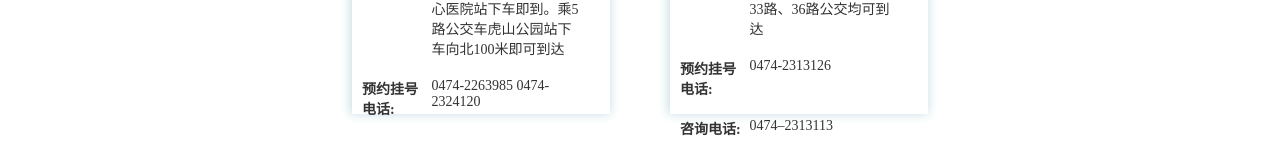
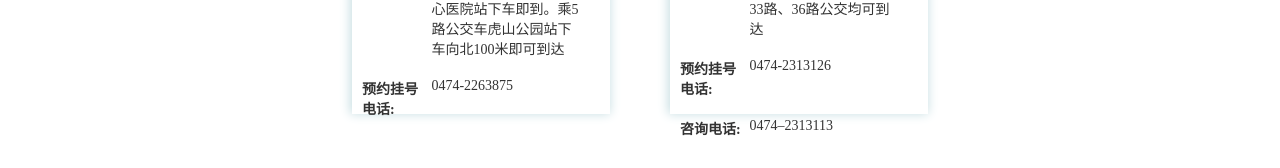
Before and after one commit to little-tiger-aowu/ULANQAB, a Vue app: page /#/home in a window 1280 px wide. Shown: the part 2736-2904 px from the top of the page. Built offline with nearby package versions, Linux system fonts and the light colour scheme; no server answers; what vue-baidu-map would draw is missing.

Commit message:
预约号码修改

```diff
--- a/src/views/Home/index.vue
+++ b/src/views/Home/index.vue
@@ -334,7 +334,7 @@
             </el-row>
             <el-row class="purple-item">
               <el-col :span="7"><strong>预约挂号电话:</strong></el-col>
-              <el-col :span="15">0474-2263985 0474-2324120</el-col>
+              <el-col :span="15">0474-2263875</el-col>
             </el-row>
           </div>
         </el-col>
```
